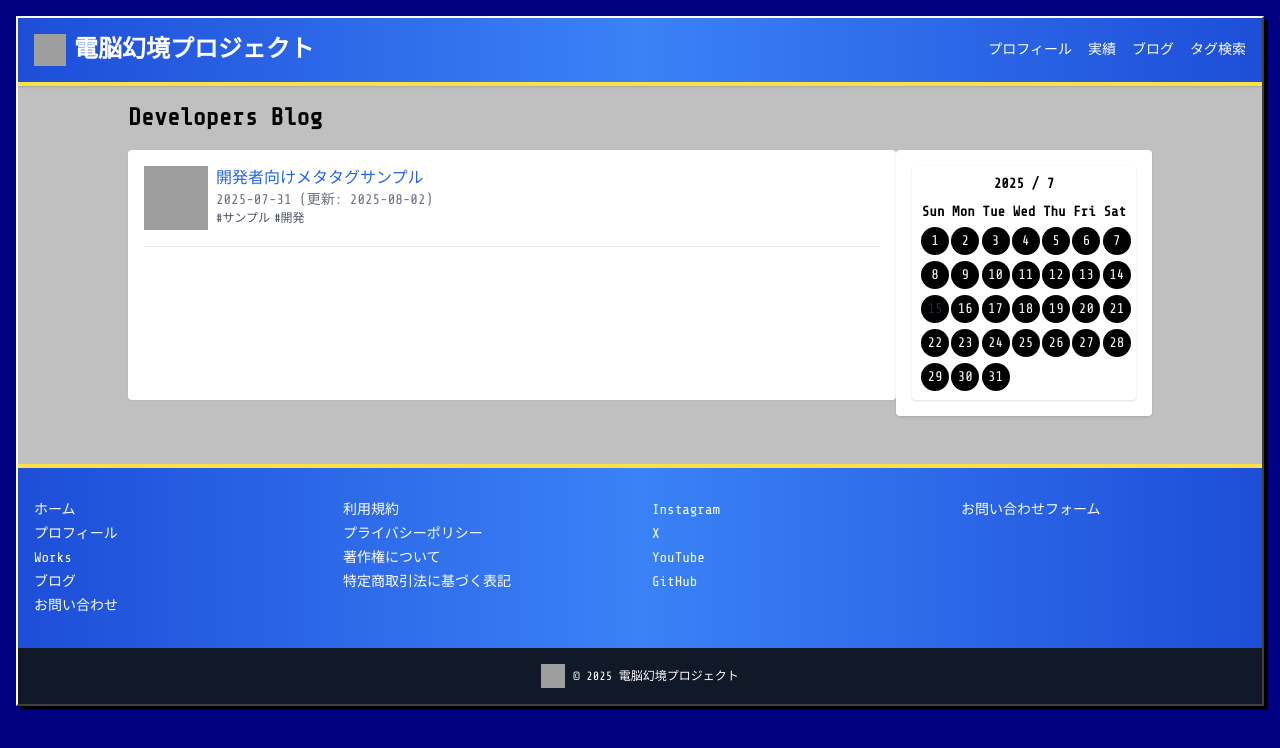
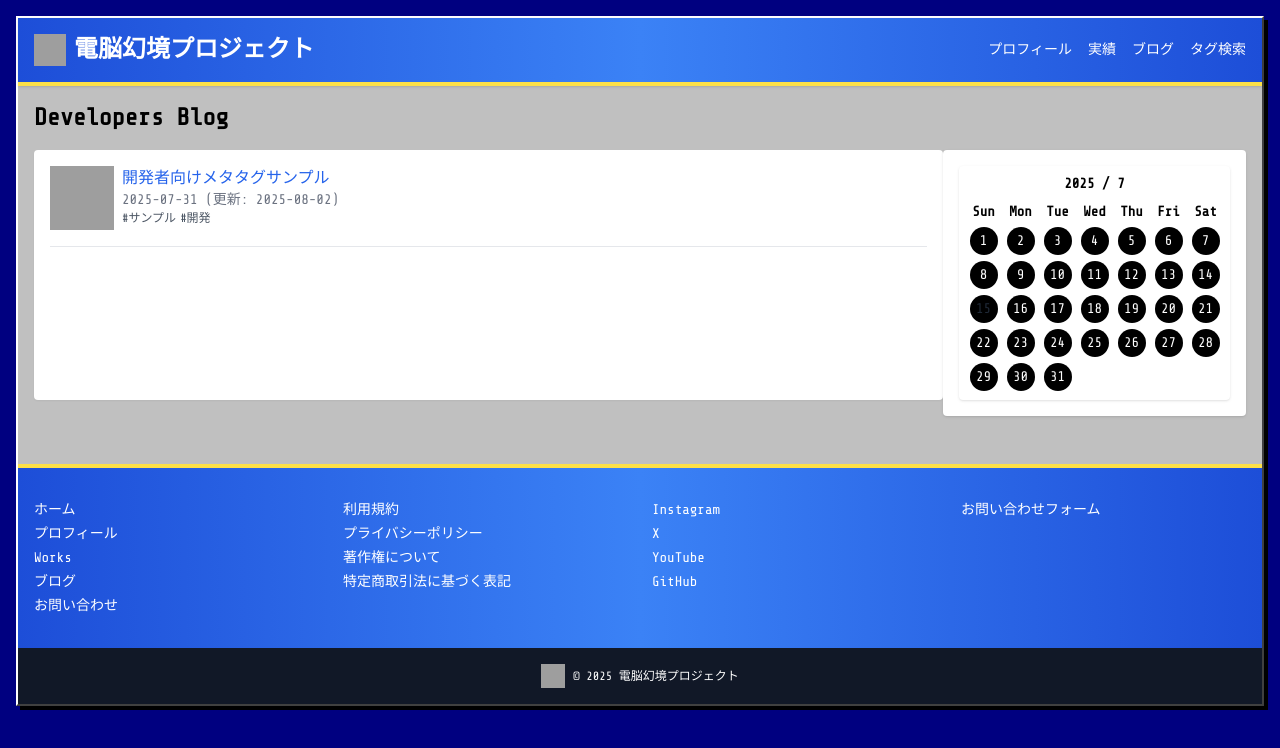
Before and after one commit to maruyamamasaya/Portfolio, a Next.js app: page /developers_blog in a window 1280 px wide. Shown: the top 748 px of the page. Built offline with nearby package versions, Linux system fonts and the light colour scheme; grey boxes are pictures that could not be loaded.

Commit message:
Expand blog container width

```diff
--- a/src/app/globals.css
+++ b/src/app/globals.css
@@ -17,7 +17,7 @@
 }
 
 .blog-container {
-  @apply max-w-5xl mx-auto;
+  @apply container mx-auto;
 }
 
 /* Calendar day styles inspired by WordPress widget */
```
